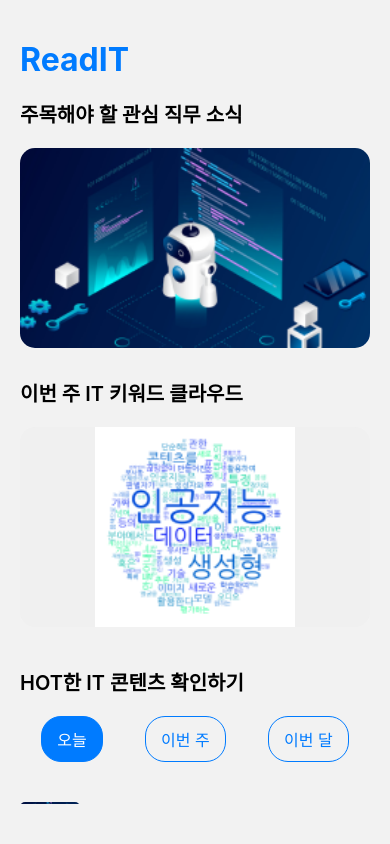
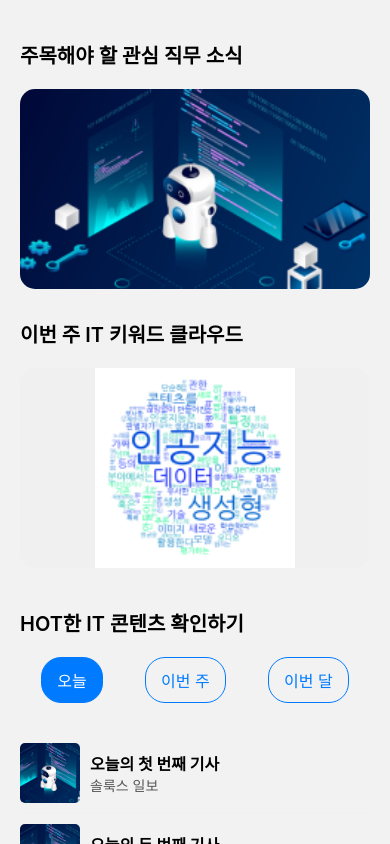
Before and after one commit to GeeYun086/dacos-solux-readIT-frontend, a React Native app: screen /TrendScreen in a window 390 px wide. Built offline with nearby package versions, Linux system fonts and the light colour scheme.

Commit message:
Feat : 화면 수정

```diff
--- a/src/navigator/BottomTabNavigator.tsx
+++ b/src/navigator/BottomTabNavigator.tsx
@@ -1,5 +1,5 @@
 import React from 'react';
-import { Image } from 'react-native';
+import { Text, Image } from 'react-native';
 import { createBottomTabNavigator } from '@react-navigation/bottom-tabs';
 import Trend from '../screens/Trend/TrendScreen';  // 트렌드 화면
 import All from '../screens/All/AllScreen';        // 전체 화면
@@ -10,7 +10,6 @@ const trendIcon = require('../img/trend.png');   // 트렌드 아이콘
 const allIcon = require('../img/all.png');       // 전체 아이콘
 const scrapIcon = require('../img/scrap.png');   // 스크랩 아이콘
 const myPageIcon = require('../img/myPage.png'); // 마이페이지 아이콘
-const logoTitle = require('../img/logo.png');  // 로고 아이콘
 
 const Tab = createBottomTabNavigator();
 
@@ -42,13 +41,14 @@ const BottomTabNavigator = () => {
         tabBarActiveTintColor: 'black',
         tabBarInactiveTintColor: 'gray',
         headerTitle: () => (
-          <Image
-            source={logoTitle}
-            style={{ width: 150, height: 50 }}
-            resizeMode="contain"
-          />
-        ),
-        headerTitleAlign: 'center',
+          <Text style={{ fontSize: 20, color: '#007BFF' }}>
+            ReadIT
+           </Text>
+          ),
+          headerTitleAlign: 'left',  // 왼쪽 정렬
+          headerStyle: {
+          height: 50,  // 헤더 높이 줄이기
+          },
       })}
     >
       <Tab.Screen name="Trend" component={Trend} />
--- a/src/screens/All/AllScreen.tsx
+++ b/src/screens/All/AllScreen.tsx
@@ -36,9 +36,6 @@ const articles = [
 const AllScreen = () => {
   return (
     <View style={styles.container}>
-      {/* ReadIT 텍스트 추가 */}
-      <Text style={styles.title}>ReadIT</Text>
-
       {/* IT 관련 콘텐츠 모두 확인하기 텍스트 */}
       <Text style={styles.subTitle}>IT 관련 콘텐츠 모두 확인하기</Text>
 
@@ -64,14 +61,8 @@ const styles = StyleSheet.create({
     paddingHorizontal: 20,
     paddingVertical: 40,
   },
-  title: {
-    fontSize: 32,
-    fontWeight: 'bold',
-    color: '#007BFF', // 파란색 글씨
-  },
   subTitle: {
     fontSize: 20,
-    marginTop: 20,
     marginBottom: 20,
     fontWeight: '600',
   },
--- a/src/screens/MyPage/MyPageScreen.tsx
+++ b/src/screens/MyPage/MyPageScreen.tsx
@@ -1,5 +1,5 @@
 import React from 'react';
-import { View, Text, StyleSheet, TouchableOpacity } from 'react-native';
+import { View, Text, StyleSheet, TouchableOpacity, ScrollView } from 'react-native';
 
 const MyPageScreen = () => {
   // 사용자 정보 예시 (변수로 처리)
@@ -8,10 +8,7 @@ const MyPageScreen = () => {
   const selectedJob = '백엔드 개발자';  // 선택한 직무도 변수로 처리
 
   return (
-    <View style={styles.container}>
-      {/* 왼쪽에 ReadIT 텍스트 추가 */}
-      <Text style={styles.logoText}>ReadIT</Text>
-
+    <ScrollView contentContainerStyle={styles.container}>
       {/* 회원 이름 표시 */}
       <Text style={styles.userInfoText}>{userName} 님</Text>
 
@@ -57,24 +54,17 @@ const MyPageScreen = () => {
       <TouchableOpacity>
         <Text style={styles.helpText}>회원탈퇴</Text>
       </TouchableOpacity>
-    </View>
+    </ScrollView>
   );
 };
 
 const styles = StyleSheet.create({
   container: {
-    flex: 1,
     paddingHorizontal: 20,
     paddingVertical: 40,
   },
-  logoText: {
-    fontSize: 30,
-    fontWeight: 'bold',
-    color: '#007BFF',  // 파란색 텍스트
-    marginBottom: 30,
-  },
   userInfoText: {
-    fontSize: 18,
+    fontSize: 16,
     marginBottom: 15,
     color: 'black',
   },
@@ -91,12 +81,10 @@ const styles = StyleSheet.create({
   },
   changeJobText: {
     fontSize: 16,
-    color: '#007BFF',  // 파란색 텍스트
     marginBottom: 10,
   },
   helpText: {
     fontSize: 16,
-    color: '#007BFF',  // 파란색 텍스트
     marginBottom: 10,
   },
 });
--- a/src/screens/Trend/TrendScreen.tsx
+++ b/src/screens/Trend/TrendScreen.tsx
@@ -1,5 +1,5 @@
 import React, { useState } from 'react';
-import { View, Text, StyleSheet, Image, TouchableOpacity, ScrollView } from 'react-native';
+import { View, Text, StyleSheet, Image, TouchableOpacity, ScrollView, SafeAreaView } from 'react-native';
 
 // 임시 이미지들
 const thumbnailImage = require('../../img/thumbnail.png'); // 썸네일 이미지
@@ -12,25 +12,25 @@ const TrendScreen = () => {
   // 핫한 IT 콘텐츠 예시 데이터
   const hotArticles = {
     today: [
-      { title: '오늘의 첫 번째 기사', publisher: 'TechCrunch', thumbnail: thumbnailImage },
-      { title: '오늘의 두 번째 기사', publisher: 'The Verge', thumbnail: thumbnailImage },
-      { title: '오늘의 세 번째 기사', publisher: 'Wired', thumbnail: thumbnailImage },
-      { title: '오늘의 네 번째 기사', publisher: 'CNET', thumbnail: thumbnailImage },
-      { title: '오늘의 다섯 번째 기사', publisher: 'Engadget', thumbnail: thumbnailImage },
+      { title: '오늘의 첫 번째 기사', publisher: '솔룩스 일보', thumbnail: thumbnailImage },
+      { title: '오늘의 두 번째 기사', publisher: '다코스 일보', thumbnail: thumbnailImage },
+      { title: '오늘의 세 번째 기사', publisher: '눈송이 일보', thumbnail: thumbnailImage },
+      { title: '오늘의 네 번째 기사', publisher: '숙대 일보', thumbnail: thumbnailImage },
+      { title: '오늘의 다섯 번째 기사', publisher: '숙명 일보', thumbnail: thumbnailImage },
     ],
     week: [
-      { title: '이번 주 첫 번째 기사', publisher: 'TechCrunch', thumbnail: thumbnailImage },
-      { title: '이번 주 두 번째 기사', publisher: 'The Verge', thumbnail: thumbnailImage },
-      { title: '이번 주 세 번째 기사', publisher: 'Wired', thumbnail: thumbnailImage },
-      { title: '이번 주 네 번째 기사', publisher: 'CNET', thumbnail: thumbnailImage },
-      { title: '이번 주 다섯 번째 기사', publisher: 'Engadget', thumbnail: thumbnailImage },
+      { title: '이번 주 첫 번째 기사', publisher: '솔룩스 일보', thumbnail: thumbnailImage },
+      { title: '이번 주 두 번째 기사', publisher: '다코스 일보', thumbnail: thumbnailImage },
+      { title: '이번 주 세 번째 기사', publisher: '눈송이 일보', thumbnail: thumbnailImage },
+      { title: '이번 주 네 번째 기사', publisher: '숙대 일보', thumbnail: thumbnailImage },
+      { title: '이번 주 다섯 번째 기사', publisher: '숙명 일보', thumbnail: thumbnailImage },
     ],
     month: [
-      { title: '이번 달 첫 번째 기사', publisher: 'TechCrunch', thumbnail: thumbnailImage },
-      { title: '이번 달 두 번째 기사', publisher: 'The Verge', thumbnail: thumbnailImage },
-      { title: '이번 달 세 번째 기사', publisher: 'Wired', thumbnail: thumbnailImage },
-      { title: '이번 달 네 번째 기사', publisher: 'CNET', thumbnail: thumbnailImage },
-      { title: '이번 달 다섯 번째 기사', publisher: 'Engadget', thumbnail: thumbnailImage },
+      { title: '이번 달 첫 번째 기사', publisher: '솔룩스 일보', thumbnail: thumbnailImage },
+      { title: '이번 달 두 번째 기사', publisher: '다코스 일보', thumbnail: thumbnailImage },
+      { title: '이번 달 세 번째 기사', publisher: '눈송이 일보', thumbnail: thumbnailImage },
+      { title: '이번 달 네 번째 기사', publisher: '숙대 일보', thumbnail: thumbnailImage },
+      { title: '이번 달 다섯 번째 기사', publisher: '숙명 일보', thumbnail: thumbnailImage },
     ],
   };
 
@@ -40,10 +40,8 @@ const TrendScreen = () => {
   };
 
   return (
-    <View style={styles.container}>
-      {/* ReadIT 텍스트 추가 */}
-      <Text style={styles.title}>ReadIT</Text>
-
+    <SafeAreaView style={styles.safeAreaContainer}>
+      <ScrollView style={styles.container}>
         {/* 주목해야 할 관심 직무 소식 텍스트 */}
         <Text style={styles.subTitle}>주목해야 할 관심 직무 소식</Text>
 
@@ -93,7 +91,7 @@ const TrendScreen = () => {
         </View>
 
         {/* 해당하는 콘텐츠 목록 표시 */}
-      <ScrollView style={styles.articleList}>
+        <View style={styles.articleList}>
           {hotArticles[selectedTab].map((article, index) => (
             <View key={index} style={styles.articleItem}>
               <Image source={article.thumbnail} style={styles.articleThumbnail} />
@@ -103,25 +101,23 @@ const TrendScreen = () => {
               </View>
             </View>
           ))}
+        </View>
       </ScrollView>
-    </View>
+    </SafeAreaView>
   );
 };
 
 const styles = StyleSheet.create({
+  safeAreaContainer: {
+    flex: 1,
+  },
   container: {
     flex: 1,
     paddingHorizontal: 20,
     paddingVertical: 40,
   },
-  title: {
-    fontSize: 32,
-    fontWeight: 'bold',
-    color: '#007BFF', // 파란색 글씨
-  },
   subTitle: {
     fontSize: 20,
-    marginTop: 20,
     marginBottom: 20,
     fontWeight: '600',
   },
@@ -192,7 +188,7 @@ const styles = StyleSheet.create({
   },
   articleItem: {
     flexDirection: 'row',
-    marginBottom: 15,
+    marginBottom: 10,
     borderBottomWidth: 1,
     borderBottomColor: '#f0f0f0', // 각 항목 구분선
     paddingBottom: 10,
```
Lines whose indentation alone changed are shown as unchanged.
